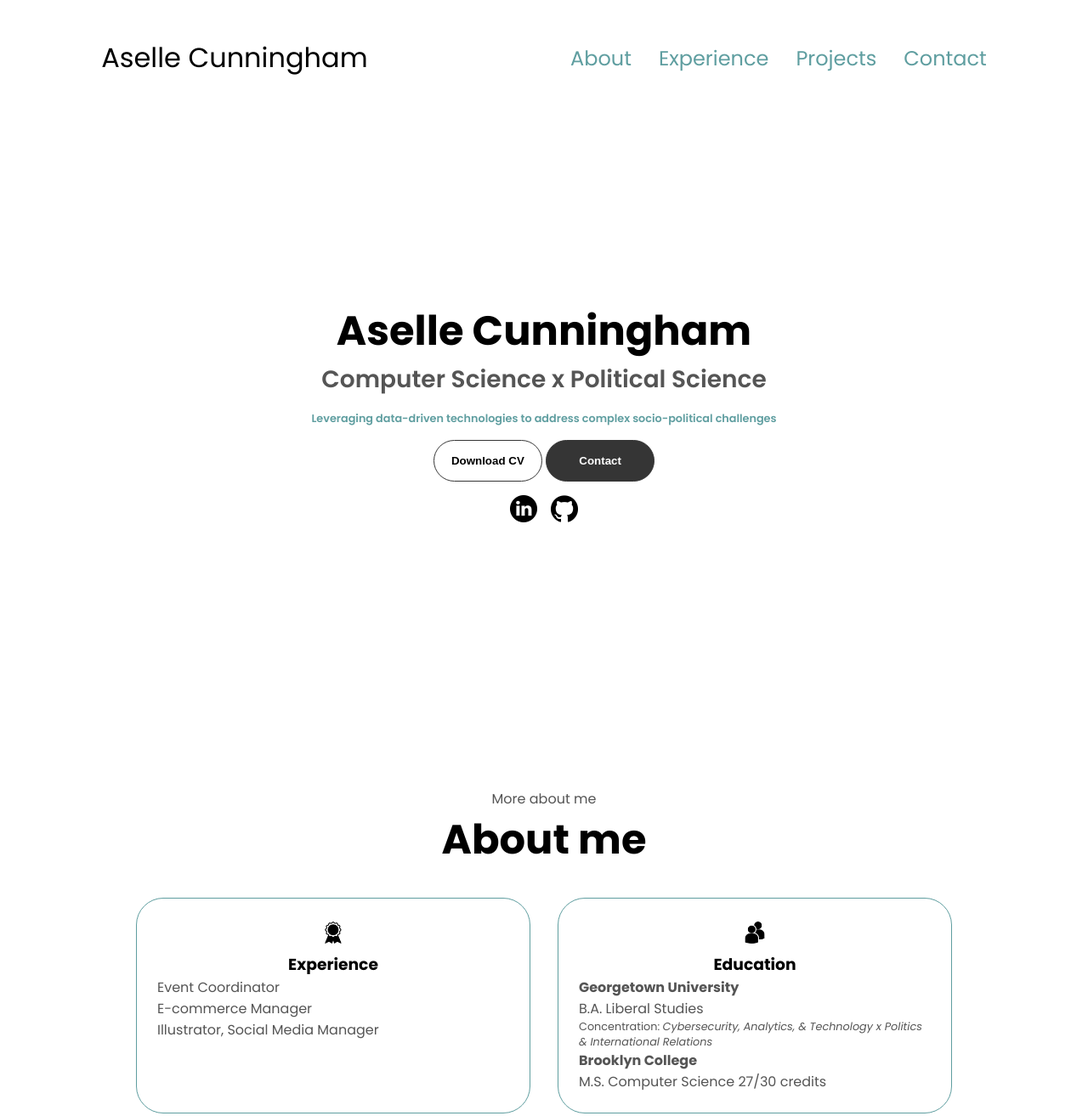
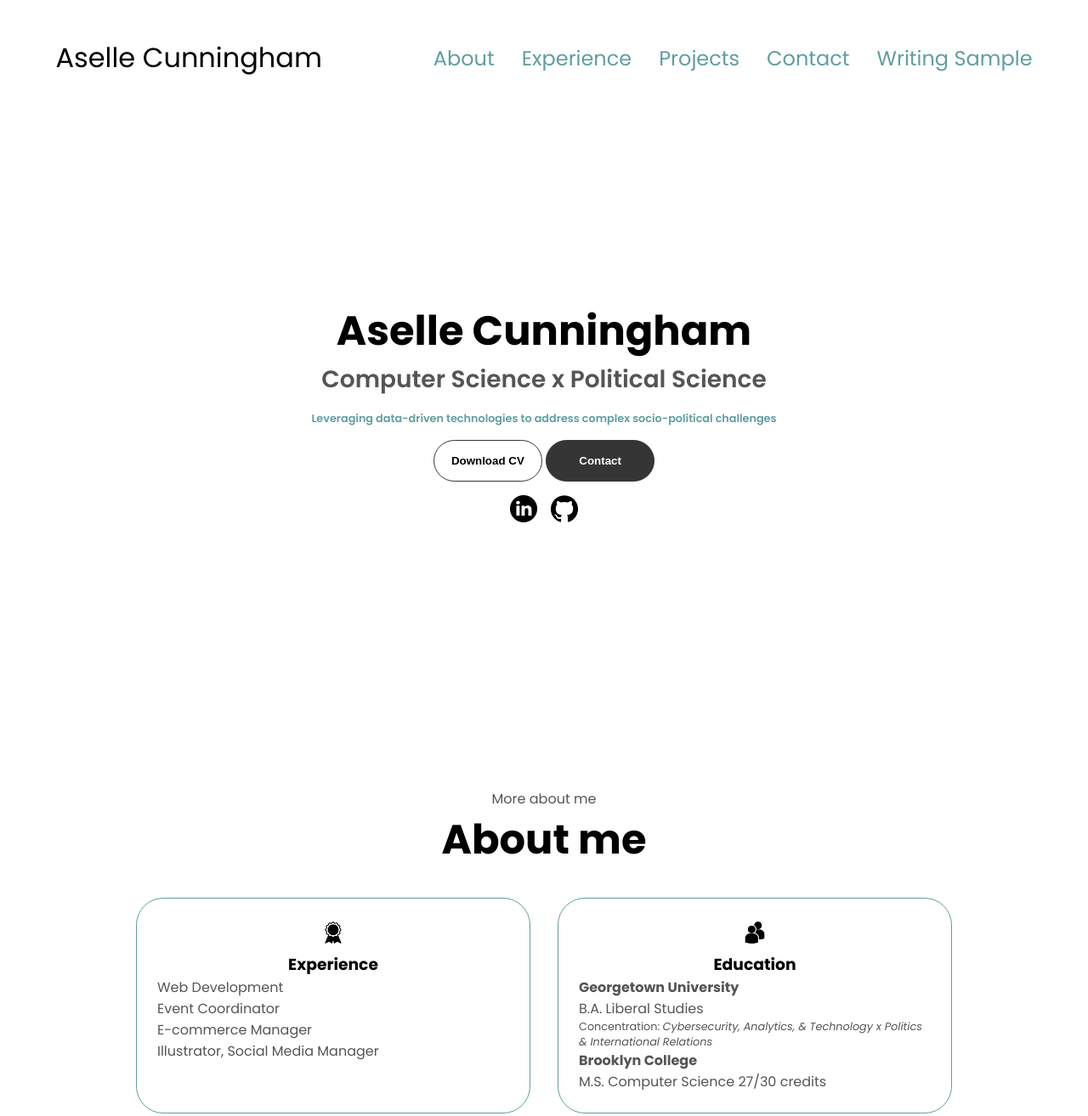
Before and after one commit to aqcunningham/portfolio24, a plain HTML site: page index.html in a window 1280 px wide. Shown: the top 1314 px of the page at 85% size. Drawn offline with Linux system fonts and the light colour scheme.

Commit message:
remove spaces, update cv

```diff
--- a/index.html
+++ b/index.html
@@ -18,6 +18,7 @@
         <li><a href="#experience">Experience</a></li>
         <li><a href="#projects">Projects</a></li>
         <li><a href="#contact">Contact</a></li>
+        <li><a href="#writing">Writing Sample</a></li>
       </ul>
     </div>
   </nav>
@@ -70,6 +71,7 @@
                 <div class="details-container">
                   <img src="./assets/experience.png" alt="Experience icon" class="icon">
                   <h3>Experience</h3>
+                  <p>Web Development</p>
                   <p>Event Coordinator</p>
                   <p>E-commerce Manager</p>
                   <p>Illustrator, Social Media Manager</p>
```
